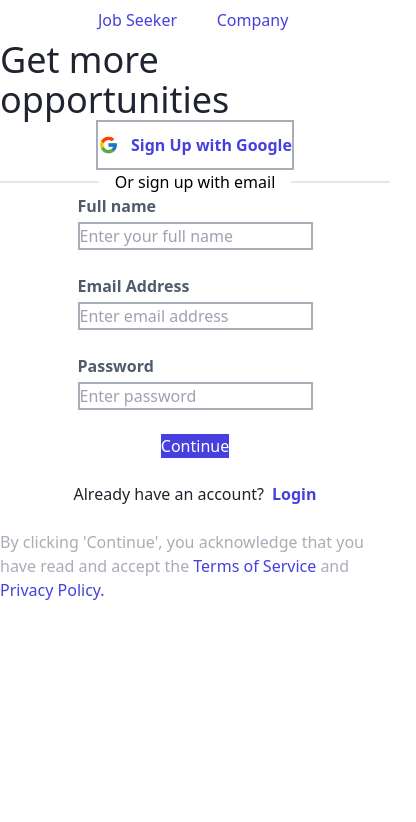
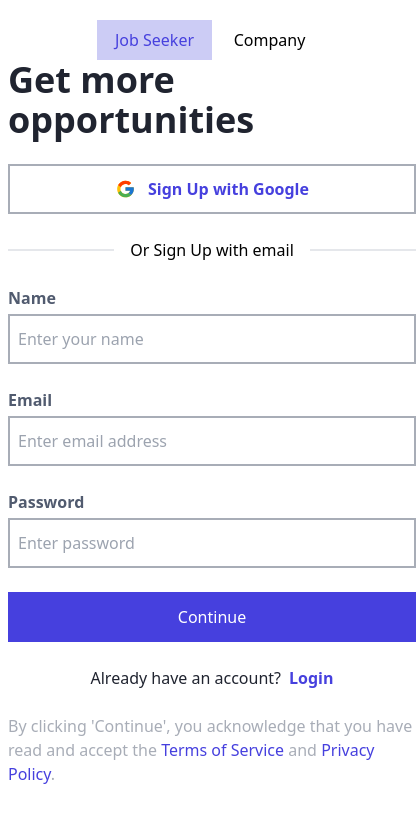
Before and after one commit to DrissssirD/Skillbridge, a React (Create React App) app: page /SignUp in a window 390 px wide. Shown: the top 822 px of the page, 416 px wide, since content can reach past the window. Built offline with nearby package versions, Linux system fonts and the light colour scheme.

Commit message:
Bug fix and new features

```diff
--- a/src/component/footer/footer.js
+++ b/src/component/footer/footer.js
@@ -16,8 +16,8 @@ const footerLinks = [
 
 export function Footer() {
   return (
-    <div className="mt-16 sm:flex  flex flex-col">
-      <div className="flex flex-col">
+    <div className="mt-16 sm:flex sm:flex-row  flex flex-col">
+      <div className="flex flex-col flex-1">
         <div className="flex gap-4  items-center">
           <img src={logo} className="rounded-full h-8 w-8" />
           <h1 className="text-2xl text-white">Cyprus Work</h1>
@@ -29,7 +29,7 @@ export function Footer() {
         </h4>
       </div>
 
-      <div className="flex flex-row mt-6">
+      <div className="flex flex-row mt-6 sm:mt-0 flex-1">
         <div className="flex-1">
           <h2 className="text-lg sm:text-3xl font-semibold mb-4 text-white">
             About
--- a/src/component/İnput/input.js
+++ b/src/component/İnput/input.js
@@ -5,10 +5,11 @@ export function Input({ name, placeholder, value, onChange }) {
     <div className="flex flex-col">
       <h3 className="text-[#515B6F] text-base font-semibold">{name}</h3>
       <input
-        className="border-2 border-[#A8ADB7] sm:w-[408px] sm:h-[50px] mt-1 sm:px-4 sm:py-3"
+        className="border-2 border-[#A8ADB7] w-[408px] h-[50px] mt-1 sm:px-4 sm:py-3 p-2"
         placeholder={placeholder}
         value={value}
-        onChange={(e) => onChange(e.target.value)}
+        name={name.toLowerCase()}  // Adding `name` attribute for form handling
+        onChange={onChange}        // Pass full event to parent
       />
     </div>
   );
--- a/src/pages/Loginpage/LoginPage.js
+++ b/src/pages/Loginpage/LoginPage.js
@@ -1,109 +1,135 @@
 import React, { useState } from "react";
 import { Input } from "../../component/İnput/input";
 import googleIcon from "./googleIcon.svg";
-import picture from './Element.svg';
+import picture from "./Element.svg";
 import { Link } from "react-router-dom";
 
 export function Login() {
+  const [formData, setFormData] = useState({
 
-  const [error, setError] = useState("");
-
-  const [formData, setFormData] = useState({
-    email: "",
-    password: "",
+    email: '',
+    password: '',
   });
 
+  const [errors, setErrors] = useState({
 
-  const handleChange = (name, value) => {
-    setFormData((prevData) => ({ ...prevData, [name]: value }));
+    email: '',
+    password: '',
+  });
+
+  const validateEmail = (email) => {
+    const emailRegex = /^[^\s@]+@[^\s@]+\.[^\s@]+$/;
+    return emailRegex.test(email);
   };
 
+  const validatePassword = (password) => {
+    const passwordRegex = /^(?=.*[A-Z])(?=.*\d)[A-Za-z\d]{8,}$/;
+    return passwordRegex.test(password);
+  };
 
+  const handleInputChange = (e) => {
+    const { name, value } = e.target;
+    setFormData({
+      ...formData,
+      [name]: value,
+    });
+  };
 
-  const [focus, setFocus] = useState("");
-  const options = [
-    { label: "Job Seeker", value: "JobSeeker" },
-    { label: "Company", value: "Company" },
-  ];
+  const handleValidation = () => {
+    const newErrors = {
 
-  const inputData = [
+      email: validateEmail(formData.email) ? '' : '*Invalid email format',
+      password: validatePassword(formData.password)
+        ? ''
+        : '*Password must be at least 8 characters, with 1 uppercase letter and 1 number',
+    };
 
-    { name: "Email Address", placeholder: "Enter email address" },
-    { name: "Password", placeholder: "Enter password" },
-  ];
+    setErrors(newErrors);
+    return !Object.values(newErrors).some(error => error);
+  };
 
   const handleSubmit = (e) => {
     e.preventDefault();
-
-    // Basic validation
-    if (  !formData.email || !formData.password) {
-      setError("Please fill in all fields.");
-      return;
-    }
-
-    // Simulated authentication (replace with actual logic if needed)
-    if (formData.email === "test@example.com" && formData.password === "12345") {
-      setError("");
-      alert("Authentication successful!");
-    } else {
-      setError("Invalid email or password.");
+    if (handleValidation()) {
+      alert("Form submitted successfully!");
+      // Proceed with form submission, API call, etc.
     }
   };
 
+  const [selectedButton, setSelectedButton] = useState('jobSeeker');
 
+  const handleClick = (buttonType) => {
+    setSelectedButton(buttonType);
+  };
 
   return (
-    <div className="min-h-screen flex w-full">
-      <div className="hidden sm:block">
-        <img src={picture} />
+    <div className="min-h-screen flex w-full p-2">
+      <div className="hidden sm:block sm:min-h-screen">
+        <img src={picture} className="sm:h-full sm:bg-cover sm:w-[500px] xl:w-[640px]" alt="Background" />
       </div>
-      <div className="flex flex-col flex-1 items-center  sm:mt-[58px]">
-
+      <div className="flex flex-col flex-1 items-center sm:mt-[58px] mt-3">
+        <div className="flex flex-row">
+        <button
+        onClick={() => handleClick('jobSeeker')}
+        className={`w-[115px] h-[40px] font-medium ${
+          selectedButton === 'jobSeeker' ? 'bg-[#CCCCF5] text-[#4640DE]' : 'bg-white'
+        }`}
+      >
+        Job Seeker
+      </button>
+      <button
+        onClick={() => handleClick('company')}
+        className={`w-[115px] h-[40px] font-medium ${
+          selectedButton === 'company' ? 'bg-[#CCCCF5] text-[#4640DE]' : 'bg-white'
+        }`}
+      >
+        Company
+      </button>
+        </div>
         <div>
           <h1 className="text-[#202430] text-4xl sm:mt-6 font-semibold">Welcome Back</h1>
         </div>
-      <div className="sm:mt-6">
-        <button className="text-base text-[#4640DE] sm:w-[408px] h-[50px] border-2 border-[#A8ADB7] font-bold flex gap-3 justify-center items-center hover:bg-[#CCCCF5] hover:text-white">
-          <img src={googleIcon} />
+        <div className="mt-6">
+          <button className="text-base text-[#4640DE] w-[408px] h-[50px] border-2 border-[#A8ADB7] font-bold flex gap-3 justify-center items-center hover:bg-[#CCCCF5] hover:text-white">
+            <img src={googleIcon} alt="Google Icon" />
             Login with Google
           </button>
         </div>
-      <div className="flex items-center gap-4 sm:mt-6">
-        <hr className="flex-1 w-[109px] border"/>
+        <div className="flex items-center gap-4 mt-6">
+          <hr className="flex-1 w-[109px] border" />
           <h4>Or login with email</h4>
-        <hr  className="flex-1 w-[109px] border"/>
+          <hr className="flex-1 w-[109px] border" />
+        </div>
+        <div className="mt-6 flex flex-col gap-6">
 
+          <Input
+            name="Email"
+            placeholder="Enter email address"
+            value={formData.email}
+            onChange={handleInputChange}
+          />
+          {errors.email && <p className="text-red-500 sm:w-[408px]">{errors.email}</p>}
+
+          <Input
+            name="Password"
+            placeholder="Enter password"
+            type="password"
+            value={formData.password}
+            onChange={handleInputChange}
+          />
+          {errors.password && <p className="text-red-500 sm:w-[408px]">{errors.password}</p>}
         </div>
-
-      <div className="sm:mt-6 flex flex-col gap-6 ">
-        {inputData.map((input) => (
-          <Input
-            key={input.name}
-            name={input.name}
-            placeholder={input.placeholder}
-            value={formData[input.name.toLowerCase().replace(" ", "")]}
-          onChange={(value) => handleChange(input.name.toLowerCase().replace(" ", ""), value)}
-
-          />
-
-        ))}
-        {error && <p className="text-red-500">{error}</p>}
-      </div>
-
-      <button onClick={handleSubmit} className="sm:w-[408px] sm:h-[50px] bg-[#4640DE] mt-6 text-white">Continue</button>
-
+        <button onClick={handleSubmit} className="w-[408px] h-[50px] bg-[#4640DE] mt-6 text-white">
+          Continue
+        </button>
         <div className="flex gap-2 mt-6">
-        <h4 className="text-[#202430]">Already have an account?</h4>
-        <Link to='Login'  className="text-[#4640DE] font-semibold">Login</Link>
-      </div>
-      <div className="sm:w-[408px] h-[44px] mt-6">
-        <h4 className="text-[#A8ADB7]">
-        By clicking 'Continue', you acknowledge that you have read and accept the <a className="text-[#4640DE]">Terms of Service</a>  and <a className="text-[#4640DE]">Privacy Policy.</a>
-        </h4>
+          <h4 className="text-[#202430]">Don’t have an account?</h4>
+          <Link to="/SignUp" className="text-[#4640DE] font-semibold">Sign Up</Link>
         </div>
 
       </div>
-
     </div>
   );
 }
+
+export default Login;
--- a/src/pages/SignUpPage/SignUp.js
+++ b/src/pages/SignUpPage/SignUp.js
@@ -1,122 +1,148 @@
 import React, { useState } from "react";
 import { Input } from "../../component/İnput/input";
 import googleIcon from "./googleIcon.svg";
-import picture from './Element.svg';
+import picture from "./Element.svg";
 import { Link } from "react-router-dom";
 
 export function SignUp() {
-
-  const [error, setError] = useState("");
-
   const [formData, setFormData] = useState({
-    fullName: "",
-    email: "",
-    password: "",
+    name: '',
+    email: '',
+    password: '',
   });
 
+  const [errors, setErrors] = useState({
+    name: '',
+    email: '',
+    password: '',
+  });
 
-  const handleChange = (name, value) => {
-    setFormData((prevData) => ({ ...prevData, [name]: value }));
+  const validateEmail = (email) => {
+    const emailRegex = /^[^\s@]+@[^\s@]+\.[^\s@]+$/;
+    return emailRegex.test(email);
   };
 
+  const validatePassword = (password) => {
+    const passwordRegex = /^(?=.*[A-Z])(?=.*\d)[A-Za-z\d]{8,}$/;
+    return passwordRegex.test(password);
+  };
 
+  const handleInputChange = (e) => {
+    const { name, value } = e.target;
+    setFormData({
+      ...formData,
+      [name]: value,
+    });
+  };
 
-  const [focus, setFocus] = useState("");
-  const options = [
-    { label: "Job Seeker", value: "JobSeeker" },
-    { label: "Company", value: "Company" },
-  ];
+  const handleValidation = () => {
+    const newErrors = {
+      name: formData.name ? '' : '*Name is required',
+      email: validateEmail(formData.email) ? '' : '*Invalid email format',
+      password: validatePassword(formData.password)
+        ? ''
+        : '*Password must be at least 8 characters, with 1 uppercase letter and 1 number',
+    };
 
-  const inputData = [
-    { name: "Full name", placeholder: "Enter your full name" },
-    { name: "Email Address", placeholder: "Enter email address" },
-    { name: "Password", placeholder: "Enter password" },
-  ];
+    setErrors(newErrors);
+    return !Object.values(newErrors).some(error => error);
+  };
 
   const handleSubmit = (e) => {
     e.preventDefault();
-
-    // Basic validation
-    if (!formData.fullName || !formData.email || !formData.password) {
-      setError("Please fill in all fields.");
-      return;
-    }
-
-    // Simulated authentication (replace with actual logic if needed)
-    if (formData.email === "test@example.com" && formData.password === "12345") {
-      setError("");
-      alert("Authentication successful!");
-    } else {
-      setError("Invalid email or password.");
+    if (handleValidation()) {
+      alert("Form submitted successfully!");
+      // Proceed with form submission, API call, etc.
     }
   };
 
+  const [selectedButton, setSelectedButton] = useState('jobSeeker');
 
+  const handleClick = (buttonType) => {
+    setSelectedButton(buttonType);
+  };
 
   return (
-    <div className="min-h-screen flex w-full">
-      <div className="hidden sm:block">
-        <img src={picture} />
+    <div className="min-h-screen flex w-full p-2">
+      <div className="hidden sm:block sm:min-h-screen">
+        <img src={picture} className="sm:h-full sm:bg-cover sm:w-[500px] xl:w-[640px]" alt="Background" />
       </div>
-      <div className="flex flex-col flex-1 items-center  ">
-      <div className="flex sm:mt-[58px]">
-        {options.map((option) => (
+      <div className="flex flex-col flex-1 items-center sm:mt-[58px] mt-3">
+      <div className="flex flex-row">
         <button
-            key={option.value}
-            onClick={() => setFocus(option.value)}
-            className={`text-[#4640DE] text-base h-[40px] w-[115px] ${
-              focus === option.value ? "bg-[#CCCCF5]" : ""
+        onClick={() => handleClick('jobSeeker')}
+        className={`w-[115px] h-[40px] font-medium ${
+          selectedButton === 'jobSeeker' ? 'bg-[#CCCCF5] text-[#4640DE]' : 'bg-white'
         }`}
       >
-            {option.label}
+        Job Seeker
       </button>
-        ))}
+      <button
+        onClick={() => handleClick('company')}
+        className={`w-[115px] h-[40px] font-medium ${
+          selectedButton === 'company' ? 'bg-[#CCCCF5] text-[#4640DE]' : 'bg-white'
+        }`}
+      >
+        Company
+      </button>
         </div>
         <div>
-        <h1 className="text-[#202430] text-4xl sm:mt-6">Get more opportunities</h1>
+          <h1 className="text-[#202430] text-4xl sm:mt-6 font-semibold">Get more opportunities </h1>
         </div>
-      <div className="sm:mt-6">
-        <button className="text-base text-[#4640DE] sm:w-[408px] h-[50px] border-2 border-[#A8ADB7] font-bold flex gap-3 justify-center items-center hover:bg-[#CCCCF5] hover:text-white">
-          <img src={googleIcon} />
+        <div className="mt-6">
+          <button className="text-base text-[#4640DE] w-[408px] h-[50px] border-2 border-[#A8ADB7] font-bold flex gap-3 justify-center items-center hover:bg-[#CCCCF5] hover:text-white">
+            <img src={googleIcon} alt="Google Icon" />
             Sign Up with Google
           </button>
         </div>
-      <div className="flex items-center gap-4 sm:mt-6">
-        <hr className="flex-1 w-[109px] border"/>
-        <h4>Or sign up with email</h4>
-        <hr  className="flex-1 w-[109px] border"/>
+        <div className="flex items-center gap-4 mt-6">
+          <hr className="flex-1 w-[109px] border" />
+          <h4>Or Sign Up with email</h4>
+          <hr className="flex-1 w-[109px] border" />
+        </div>
+        <div className="mt-6 flex flex-col gap-6">
+          <Input
+            name="Name"
+            placeholder="Enter your name"
+            value={formData.name}
+            onChange={handleInputChange}
+          />
+          {errors.name && <p className="text-red-500  sm:w-[408px]">{errors.name}</p>}
 
+          <Input
+            name="Email"
+            placeholder="Enter email address"
+            value={formData.email}
+            onChange={handleInputChange}
+          />
+          {errors.email && <p className="text-red-500 sm:w-[408px]">{errors.email}</p>}
+
+          <Input
+            name="Password"
+            placeholder="Enter password"
+            type="password"
+            value={formData.password}
+            onChange={handleInputChange}
+          />
+          {errors.password && <p className="text-red-500 sm:w-[408px]">{errors.password}</p>}
         </div>
-
-      <div className="sm:mt-6 flex flex-col gap-6 ">
-        {inputData.map((input) => (
-          <Input
-            key={input.name}
-            name={input.name}
-            placeholder={input.placeholder}
-            value={formData[input.name.toLowerCase().replace(" ", "")]}
-          onChange={(value) => handleChange(input.name.toLowerCase().replace(" ", ""), value)}
-
-          />
-
-        ))}
-        {error && <p className="text-red-500">{error}</p>}
-      </div>
-
-      <button onClick={handleSubmit} className="sm:w-[408px] sm:h-[50px] bg-[#4640DE] mt-6 text-white">Continue</button>
-
+        <button onClick={handleSubmit} className="w-[408px] h-[50px] bg-[#4640DE] mt-6 text-white">
+          Continue
+        </button>
         <div className="flex gap-2 mt-6">
           <h4 className="text-[#202430]">Already have an account?</h4>
-        <Link className="text-[#4640DE] font-semibold">Login</Link>
+          <Link to="/Login" className="text-[#4640DE] font-semibold">Login</Link>
         </div>
         <div className="sm:w-[408px] h-[44px] mt-6">
           <h4 className="text-[#A8ADB7]">
-        By clicking 'Continue', you acknowledge that you have read and accept the <a className="text-[#4640DE]">Terms of Service</a>  and <a className="text-[#4640DE]">Privacy Policy.</a>
+            By clicking 'Continue', you acknowledge that you have read and accept the{" "}
+            <a href="#" className="text-[#4640DE]">Terms of Service</a> and{" "}
+            <a href="#" className="text-[#4640DE]">Privacy Policy</a>.
           </h4>
         </div>
-
       </div>
-
     </div>
   );
 }
+
+export default SignUp;
```
Lines whose indentation alone changed are shown as unchanged.
